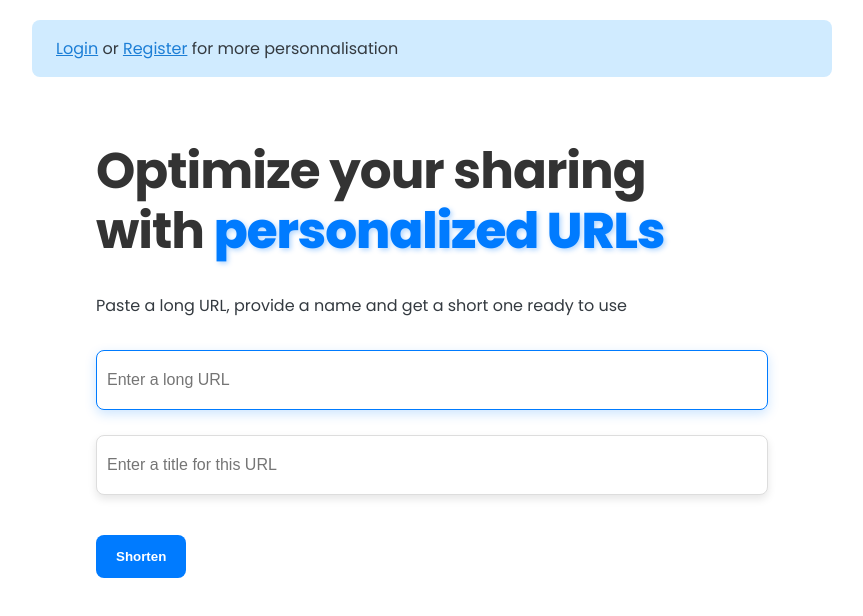
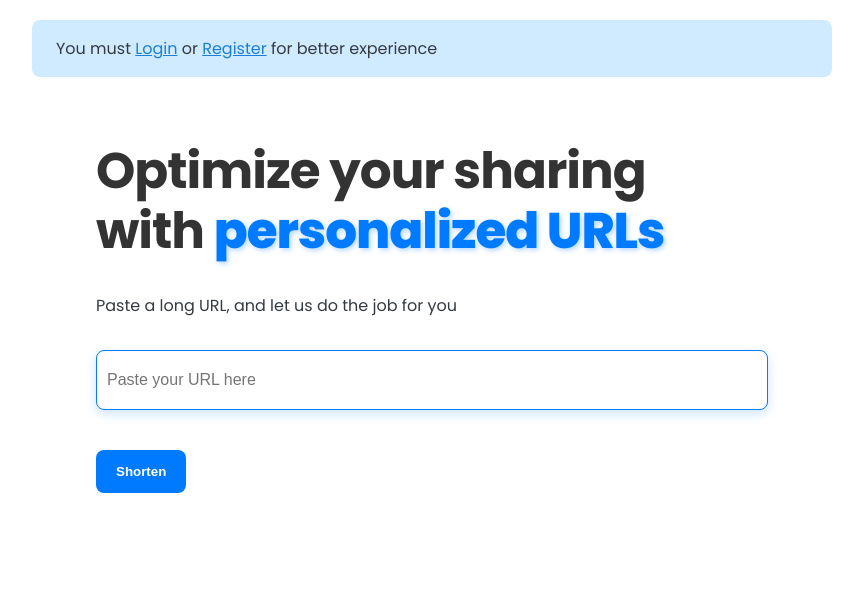
Before and after one commit to tresor-del/urlshortener, a React (Vite) app in the folder frontend/: page / in a window 1280 px wide. Shown: the top 616 px of the page, without its empty margins (208-1071 px from the left). Built offline with nearby package versions, Linux system fonts and the light colour scheme.

Commit message:
fix the bugs related to the shortening

```diff
--- a/frontend/src/components/Shortener.jsx
+++ b/frontend/src/components/Shortener.jsx
@@ -14,7 +14,8 @@ const Shortener = () => {
   const { logout } = useAuth();
   const token = localStorage.getItem('token')
   const navigate = useNavigate();
-  const user = JSON.stringify(localStorage.getItem("user"));
+  const user = JSON.parse(localStorage.getItem("user"));
+  console.log(user)
 
   const getCSRFToken = () => {
     return document.cookie
@@ -32,13 +33,9 @@ const Shortener = () => {
       JSON.stringify({
         original_url: longUrl,
         title: UrlTitle,
-        author: user.id,
+        // author: user.id,
       })
     );
-
-    const storedUser = localStorage.getItem('user')
-    const userObj = JSON.parse(storedUser)
-    console.log(userObj.id)
 
     try {
       const response = await fetch("http://127.0.0.1:8000/shorten/", {
@@ -50,8 +47,7 @@ const Shortener = () => {
         },
         credentials: "include",
         body: JSON.stringify({
-          original_url: longUrl,
-          title: UrlTitle
+          original_url: longUrl
         }),
       });
 
@@ -132,7 +128,7 @@ const Shortener = () => {
         with <span className="highlight">personalized URLs</span>{" "}
       </h1>
       <div>
-        Paste a long URL, provide a name and get a short one ready to use
+        Paste a long URL, and let us do the job for you
       </div>
       <div className="s">
         <input
@@ -140,19 +136,22 @@ const Shortener = () => {
           id="email"
           value={longUrl}
           onChange={(e) => setLongUrl(e.target.value)}
-          placeholder="Enter a long URL"
+          placeholder="Paste your URL here"
           autoFocus
         />{" "}
         <br /> <br />
-        <input
+
+        {user !== null ? (<input
           type="text"
           id="text"
           value={UrlTitle}
           onChange={(e) => setUrlTitle(e.target.value)}
           placeholder="Enter a title for this URL"
 
-        />{" "}
-        <br /> <br />
+        />): null}
+{/*
+        <br /> <br /> */}
+
         <button onClick={handleShorten} disabled={loading}>
           {loading ? "Shortening..." : "Shorten"}
         </button>
@@ -173,7 +172,7 @@ const Shortener = () => {
                   <path d="M360-240q-33 0-56.5-23.5T280-320v-480q0-33 23.5-56.5T360-880h360q33 0 56.5 23.5T800-800v480q0 33-23.5 56.5T720-240H360Zm0-80h360v-480H360v480ZM200-80q-33 0-56.5-23.5T120-160v-560h80v560h440v80H200Zm160-240v-480 480Z" />
                 </svg>
               </li>
-              <li onClick={handleDelete} title="Delete">
+              {/* <li onClick={handleDelete} title="Delete">
                 <svg
                   xmlns="http://www.w3.org/2000/svg"
                   height="24px"
@@ -183,7 +182,7 @@ const Shortener = () => {
                 >
                   <path d="M280-120q-33 0-56.5-23.5T200-200v-520h-40v-80h200v-40h240v40h200v80h-40v520q0 33-23.5 56.5T680-120H280Zm400-600H280v520h400v-520ZM360-280h80v-360h-80v360Zm160 0h80v-360h-80v360ZM280-720v520-520Z" />
                 </svg>
-              </li>
+              </li> */}
               <li onClick={closeModal} className="close-btn" title="Close">
                 <svg
                   xmlns="http://www.w3.org/2000/svg"
@@ -225,10 +224,10 @@ const Shortener = () => {
                 </a>{" "}
                   </div>
 
-                <div className="short-url-title">
+                {/* <div className="short-url-title">
                   <label htmlFor="title">Title: </label> <br />
               <input type="text" placeholder="Title (optional)" value={UrlTitle} /> <br /> <br />
-                </div>
+                </div> */}
 
                 </div>
 
--- a/frontend/src/pages/Home.jsx
+++ b/frontend/src/pages/Home.jsx
@@ -1,4 +1,4 @@
-import Shortener from "../components/Shortener";
+// import Shortener from "../components/Shortener";
 import Navbar from "../components/Navbar";
 import { Outlet } from "react-router-dom";
 import { Link } from "react-router-dom";
@@ -8,7 +8,7 @@ const Home = () => {
   return (
     <div>
 
-        {user? <Navbar /> :<p className="alert-info">  <Link to='/login'>Login</Link> or <Link to='/register'>Register</Link> for more personnalisation</p> }
+        {user? <Navbar /> :<p className="alert-info">You must <Link to='/login'>Login</Link> or <Link to='/register'>Register</Link> for better experience</p> }
       <Outlet />
     </div>
 
--- a/frontend/src/pages/Login.jsx
+++ b/frontend/src/pages/Login.jsx
@@ -83,7 +83,7 @@ const Login = () => {
       <button type="submit" >{loading ? 'Signing in...' : 'Sign In'}</button>
     }
 
-      <p>Don't have an account? <Link to='/register'>Register here</Link></p>
+      <p>Do not have an account? <Link to='/register'>Register here</Link></p>
     </form>
     </div>
 
```
